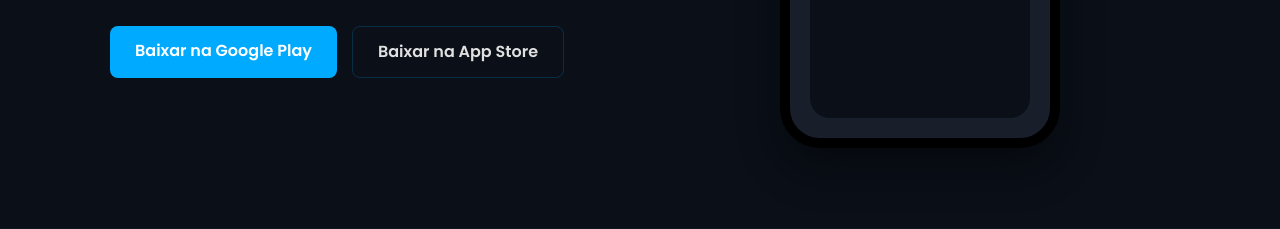
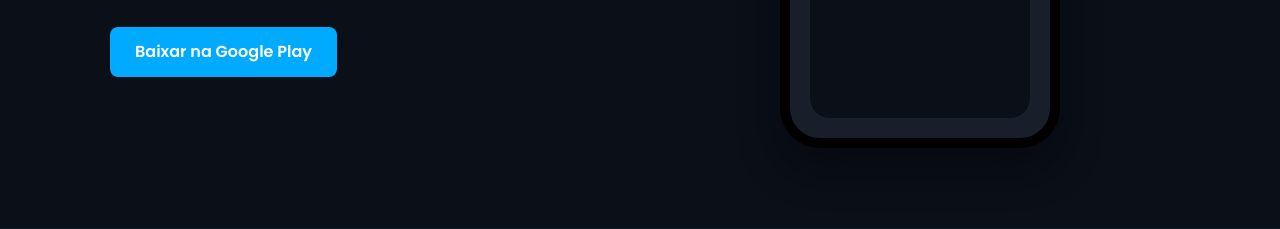
Before and after one commit to cnpjpigdev/cnpj-app-static-homepage, a plain HTML site: page index.html in a window 1280 px wide. Shown: the part 571-800 px from the top of the page. Drawn offline with Linux system fonts and the light colour scheme; a script that the page names is missing.

Commit message:
Update index.html

```diff
--- a/index.html
+++ b/index.html
@@ -28,7 +28,6 @@
                     <p>Tenha acesso a informações detalhadas de qualquer empresa brasileira na palma da sua mão. Gratuito, rápido e confiável.</p>
                     <div class="cta-buttons">
                         <a href="#" class="btn btn-primary">Baixar na Google Play</a>
-                        <a href="#" class="btn btn-secondary">Baixar na App Store</a>
                     </div>
                 </div>
                 <div class="hero-image">
```
